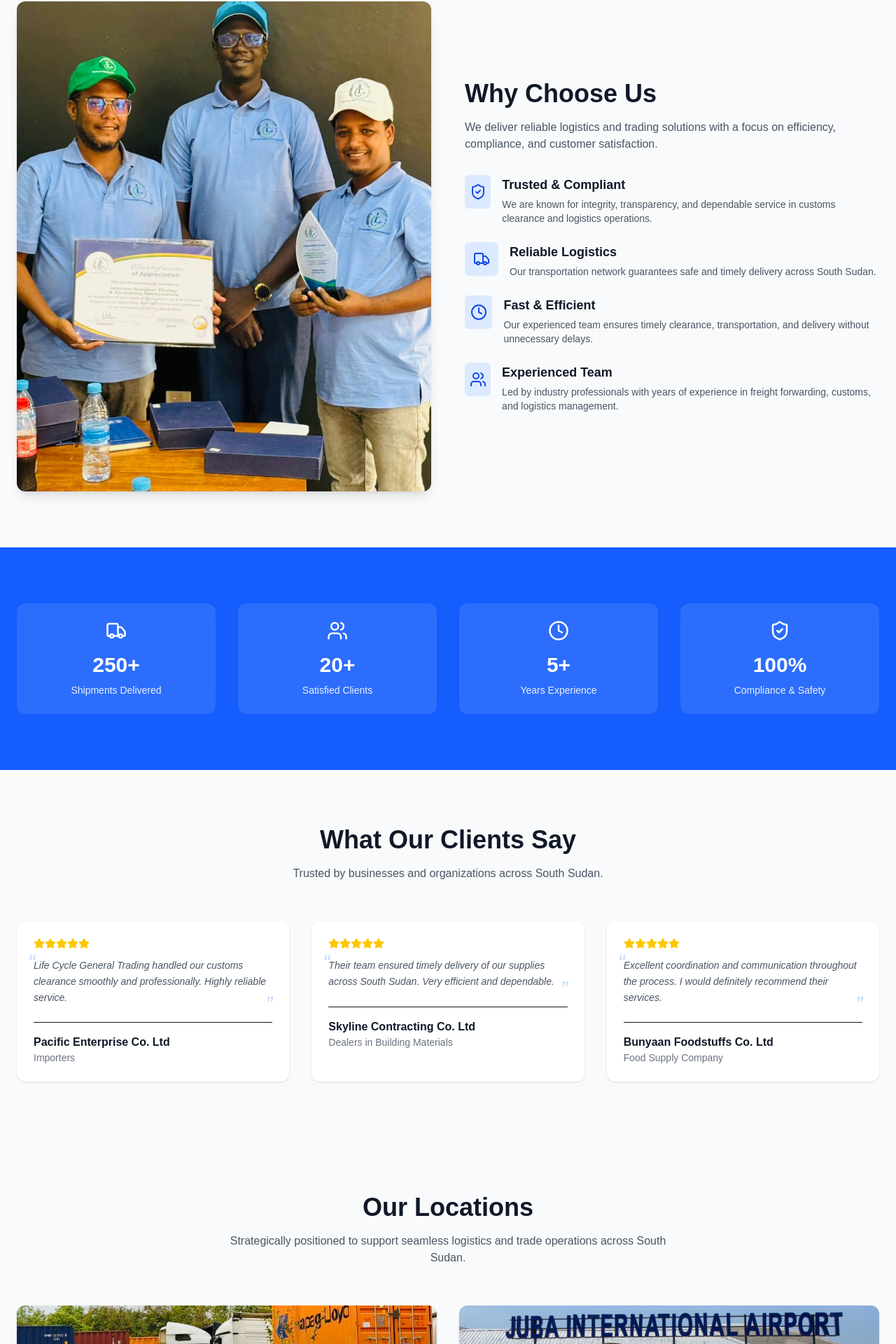
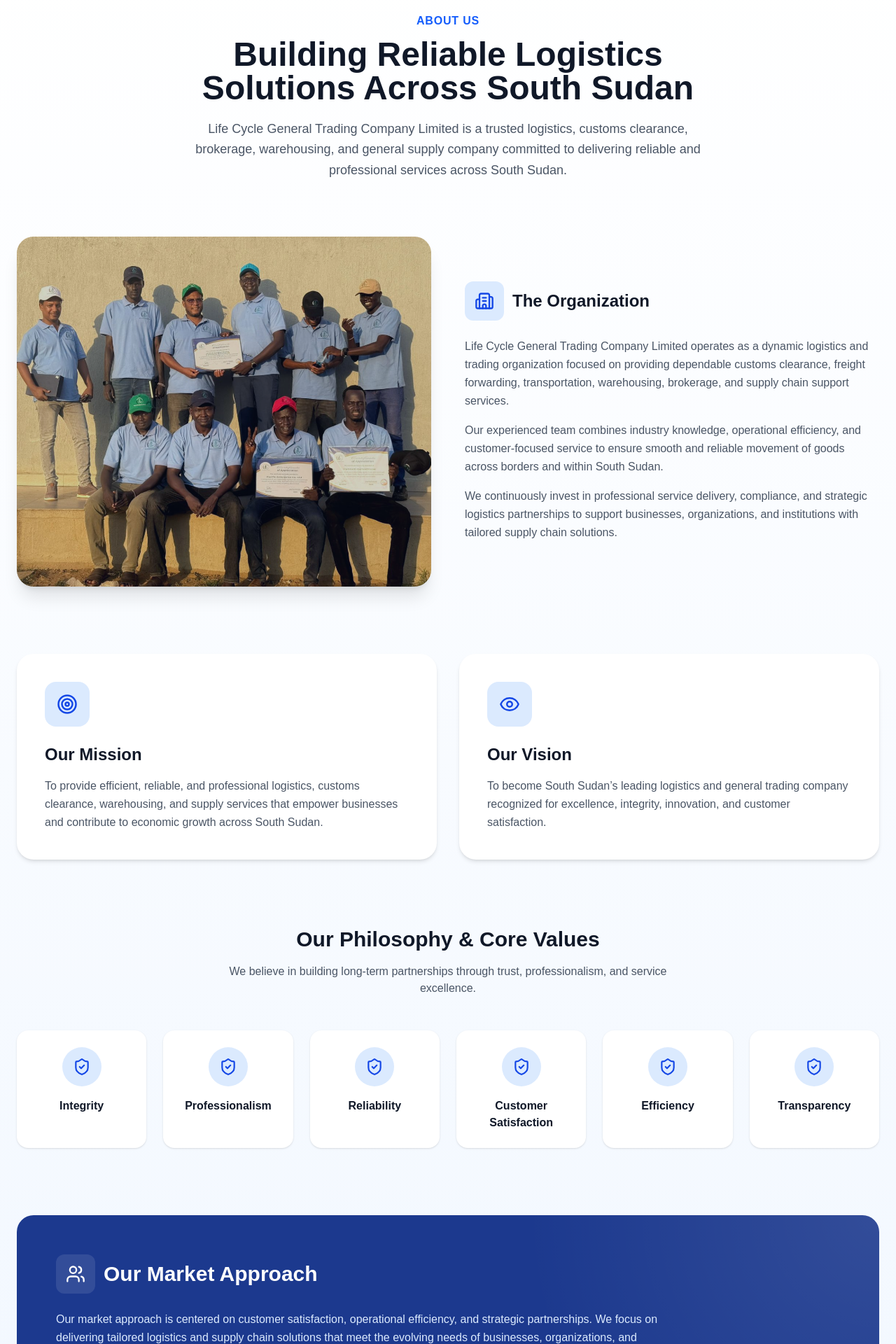
Before and after one commit to Manytuch/lifecycle-frontend, a Next.js app: page / in a window 1280 px wide. Shown: the part 406-2326 px from the top of the page at 70% size. Built offline with nearby package versions, Linux system fonts and the light colour scheme; no server answers.

Commit message:
Added About Us section

```diff
--- a/app/page.tsx
+++ b/app/page.tsx
@@ -1,5 +1,6 @@
 import Hero from "@/components/Hero";
 import Services from "@/components/Services";
+import AboutUs from "@/components/AboutUs";
 import WhyChooseUs from "@/components/WhyChooseUs";
 import Stats from "@/components/stats";
 import Testimonial from "@/components/Testimonial";
@@ -17,6 +18,7 @@ export default function Home() {
     <main>
       <Hero />
       <Services />
+      <AboutUs />
       <WhyChooseUs />
       <Stats />
       <Testimonial />
--- /dev/null
+++ b/components/AboutUs.tsx
@@ -0,0 +1,292 @@
+import {
+  Building2,
+  Target,
+  Eye,
+  ShieldCheck,
+  Users,
+  Briefcase,
+  Truck,
+  Warehouse,
+  FileCheck,
+  PackageCheck,
+} from "lucide-react";
+
+const valueChain = [
+  {
+    icon: Briefcase,
+    title: "Procurement",
+    description:
+      "Strategic sourcing and acquisition of goods and logistics resources.",
+  },
+  {
+    icon: FileCheck,
+    title: "Customs Clearance",
+    description:
+      "Efficient customs documentation and border clearance procedures.",
+  },
+  {
+    icon: Warehouse,
+    title: "Warehousing",
+    description:
+      "Secure storage and inventory management for client goods.",
+  },
+  {
+    icon: Truck,
+    title: "Transportation",
+    description:
+      "Reliable transportation and cargo movement across South Sudan.",
+  },
+  {
+    icon: PackageCheck,
+    title: "Delivery",
+    description:
+      "Timely and professional final delivery to customer destinations.",
+  },
+];
+
+const coreValues = [
+  "Integrity",
+  "Professionalism",
+  "Reliability",
+  "Customer Satisfaction",
+  "Efficiency",
+  "Transparency",
+];
+
+export default function AboutUs() {
+  return (
+    <section
+      id="about"
+      className="py-24 bg-gradient-to-b from-white to-blue-50"
+    >
+      <div className="max-w-7xl mx-auto px-6">
+
+        {/* SECTION HEADER */}
+        <div className="text-center max-w-3xl mx-auto">
+          <span className="text-blue-600 font-semibold uppercase tracking-wider">
+            About Us
+          </span>
+
+          <h2 className="mt-3 text-4xl md:text-5xl font-extrabold text-gray-900">
+            Building Reliable Logistics Solutions Across South Sudan
+          </h2>
+
+          <p className="mt-5 text-lg text-gray-600 leading-relaxed">
+            Life Cycle General Trading Company Limited is a trusted logistics,
+            customs clearance, brokerage, warehousing, and general supply
+            company committed to delivering reliable and professional services
+            across South Sudan.
+          </p>
+        </div>
+
+        {/* COMPANY OVERVIEW */}
+        <div className="mt-20 grid lg:grid-cols-2 gap-12 items-center">
+
+          {/* IMAGE */}
+          <div className="relative">
+            <img
+              src="/images/about-company.jpg"
+              alt="About Company"
+              className="w-full h-[500px] object-cover rounded-3xl shadow-xl"
+            />
+
+            <div className="absolute inset-0 bg-blue-950/20 rounded-3xl"></div>
+          </div>
+
+          {/* CONTENT */}
+          <div>
+
+            <div className="flex items-center gap-3">
+              <div className="w-14 h-14 rounded-xl bg-blue-100 flex items-center justify-center text-blue-700">
+                <Building2 size={28} />
+              </div>
+
+              <h3 className="text-2xl font-bold text-gray-900">
+                The Organization
+              </h3>
+            </div>
+
+            <p className="mt-6 text-gray-600 leading-relaxed">
+              Life Cycle General Trading Company Limited operates as a dynamic
+              logistics and trading organization focused on providing dependable
+              customs clearance, freight forwarding, transportation,
+              warehousing, brokerage, and supply chain support services.
+            </p>
+
+            <p className="mt-4 text-gray-600 leading-relaxed">
+              Our experienced team combines industry knowledge, operational
+              efficiency, and customer-focused service to ensure smooth and
+              reliable movement of goods across borders and within South Sudan.
+            </p>
+
+            <p className="mt-4 text-gray-600 leading-relaxed">
+              We continuously invest in professional service delivery,
+              compliance, and strategic logistics partnerships to support
+              businesses, organizations, and institutions with tailored supply
+              chain solutions.
+            </p>
+
+          </div>
+
+        </div>
+
+        {/* MISSION & VISION */}
+        <div className="mt-24 grid md:grid-cols-2 gap-8">
+
+          {/* MISSION */}
+          <div className="bg-white rounded-3xl p-10 shadow-md hover:shadow-xl transition duration-300">
+
+            <div className="w-16 h-16 rounded-2xl bg-blue-100 flex items-center justify-center text-blue-700">
+              <Target size={30} />
+            </div>
+
+            <h3 className="mt-6 text-2xl font-bold text-gray-900">
+              Our Mission
+            </h3>
+
+            <p className="mt-4 text-gray-600 leading-relaxed">
+              To provide efficient, reliable, and professional logistics,
+              customs clearance, warehousing, and supply services that empower
+              businesses and contribute to economic growth across South Sudan.
+            </p>
+
+          </div>
+
+          {/* VISION */}
+          <div className="bg-white rounded-3xl p-10 shadow-md hover:shadow-xl transition duration-300">
+
+            <div className="w-16 h-16 rounded-2xl bg-blue-100 flex items-center justify-center text-blue-700">
+              <Eye size={30} />
+            </div>
+
+            <h3 className="mt-6 text-2xl font-bold text-gray-900">
+              Our Vision
+            </h3>
+
+            <p className="mt-4 text-gray-600 leading-relaxed">
+              To become South Sudan’s leading logistics and general trading
+              company recognized for excellence, integrity, innovation, and
+              customer satisfaction.
+            </p>
+
+          </div>
+
+        </div>
+
+        {/* CORE VALUES */}
+        <div className="mt-24">
+
+          <div className="text-center max-w-2xl mx-auto">
+            <h3 className="text-3xl font-bold text-gray-900">
+              Our Philosophy & Core Values
+            </h3>
+
+            <p className="mt-4 text-gray-600">
+              We believe in building long-term partnerships through trust,
+              professionalism, and service excellence.
+            </p>
+          </div>
+
+          <div className="mt-12 grid grid-cols-2 md:grid-cols-3 lg:grid-cols-6 gap-6">
+
+            {coreValues.map((value, index) => (
+              <div
+                key={index}
+                className="bg-white rounded-2xl p-6 text-center shadow-sm hover:shadow-lg hover:-translate-y-1 transition duration-300"
+              >
+
+                <div className="w-14 h-14 mx-auto rounded-full bg-blue-100 flex items-center justify-center text-blue-700">
+                  <ShieldCheck size={26} />
+                </div>
+
+                <h4 className="mt-4 font-semibold text-gray-900">
+                  {value}
+                </h4>
+
+              </div>
+            ))}
+
+          </div>
+
+        </div>
+
+        {/* MARKET APPROACH */}
+        <div className="mt-24 bg-blue-900 rounded-3xl p-10 md:p-14 text-white relative overflow-hidden">
+
+          <div className="absolute inset-0 opacity-10">
+            <div className="w-full h-full bg-[radial-gradient(circle_at_top_right,_white,_transparent_40%)]"></div>
+          </div>
+
+          <div className="relative z-10">
+
+            <div className="flex items-center gap-3">
+              <div className="w-14 h-14 rounded-xl bg-white/10 flex items-center justify-center">
+                <Users size={28} />
+              </div>
+
+              <h3 className="text-3xl font-bold">
+                Our Market Approach
+              </h3>
+            </div>
+
+            <p className="mt-6 text-blue-100 leading-relaxed max-w-4xl">
+              Our market approach is centered on customer satisfaction,
+              operational efficiency, and strategic partnerships. We focus on
+              delivering tailored logistics and supply chain solutions that meet
+              the evolving needs of businesses, organizations, and institutions
+              operating within South Sudan and cross-border trade environments.
+            </p>
+
+          </div>
+
+        </div>
+
+        {/* VALUE CHAIN ANALYSIS */}
+        <div className="mt-24">
+
+          <div className="text-center max-w-2xl mx-auto">
+            <h3 className="text-3xl md:text-4xl font-bold text-gray-900">
+              Value Chain Analysis
+            </h3>
+
+            <p className="mt-4 text-gray-600">
+              Our integrated logistics process ensures efficient movement of
+              goods from sourcing to final delivery.
+            </p>
+          </div>
+
+          <div className="mt-14 grid md:grid-cols-5 gap-6">
+
+            {valueChain.map((item, index) => {
+              const Icon = item.icon;
+
+              return (
+                <div
+                  key={index}
+                  className="bg-white rounded-2xl p-6 shadow-sm hover:shadow-xl hover:-translate-y-2 transition duration-300 text-center relative"
+                >
+
+                  <div className="w-16 h-16 mx-auto rounded-2xl bg-blue-100 flex items-center justify-center text-blue-700">
+                    <Icon size={28} />
+                  </div>
+
+                  <h4 className="mt-5 text-lg font-bold text-gray-900">
+                    {item.title}
+                  </h4>
+
+                  <p className="mt-3 text-sm text-gray-600 leading-relaxed">
+                    {item.description}
+                  </p>
+
+                </div>
+              );
+            })}
+
+          </div>
+
+        </div>
+
+      </div>
+    </section>
+  );
+}
--- a/components/Footer.tsx
+++ b/components/Footer.tsx
@@ -84,7 +84,7 @@ export default function Footer() {
           <ul className="mt-4 space-y-3 text-gray-400">
             <li>📍 Juba & Nimule, South Sudan</li>
             <li>📞 +211 923 339 344</li>
-            <li>✉️ rundiang03@gmail.com</li>
+            <li>✉️ info.lifecyclegeneral@gmail.com</li>
           </ul>
         </div>
 
--- a/components/Header.tsx
+++ b/components/Header.tsx
@@ -28,6 +28,7 @@ export default function Header() {
         <nav className="hidden md:flex space-x-8 text-gray-700 font-medium">
           <a href="#home">Home</a>
           <a href="#services">Services</a>
+          <a href="#about">About Us</a>
           <a href="#why-us">Why Us</a>
           <a href="#certificates">Certificates</a>
           <a href="#contact">Contact</a>
@@ -55,6 +56,7 @@ export default function Header() {
         <div className="md:hidden bg-white shadow-lg px-6 pb-4 space-y-4 text-gray-700 font-medium">
           <a href="#home" onClick={() => setIsOpen(false)}>Home</a>
           <a href="#services" onClick={() => setIsOpen(false)}>Services</a>
+          <a href="#about">About Us</a>
           <a href="#why-us" onClick={() => setIsOpen(false)}>Why Us</a>
           <a href="#certificates" onClick={() => setIsOpen(false)}>Certificates</a>
           <a href="#contact" onClick={() => setIsOpen(false)}>Contact</a>
```
Also changed, not shown: public/images/about-company.jpg (added).
